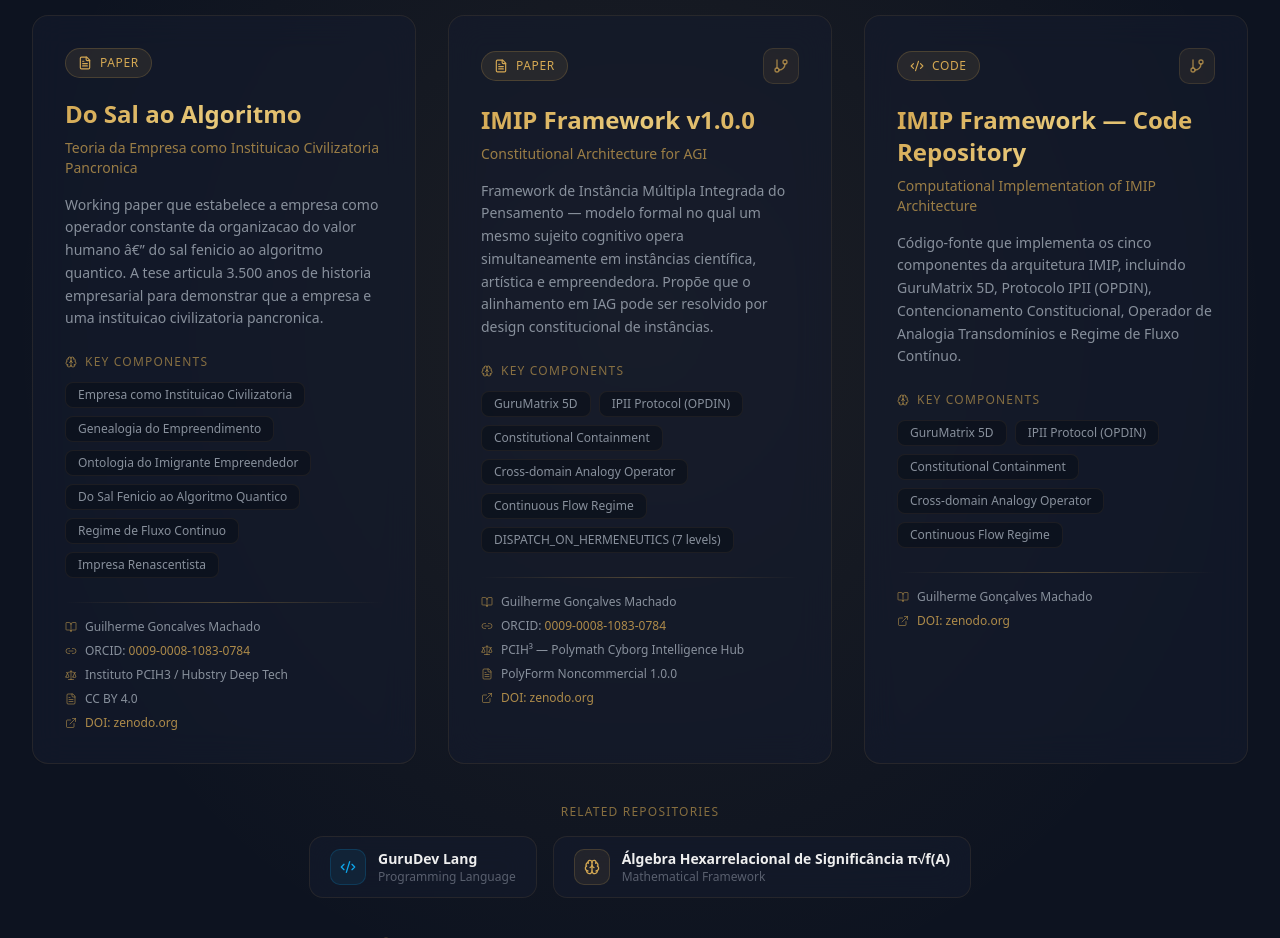
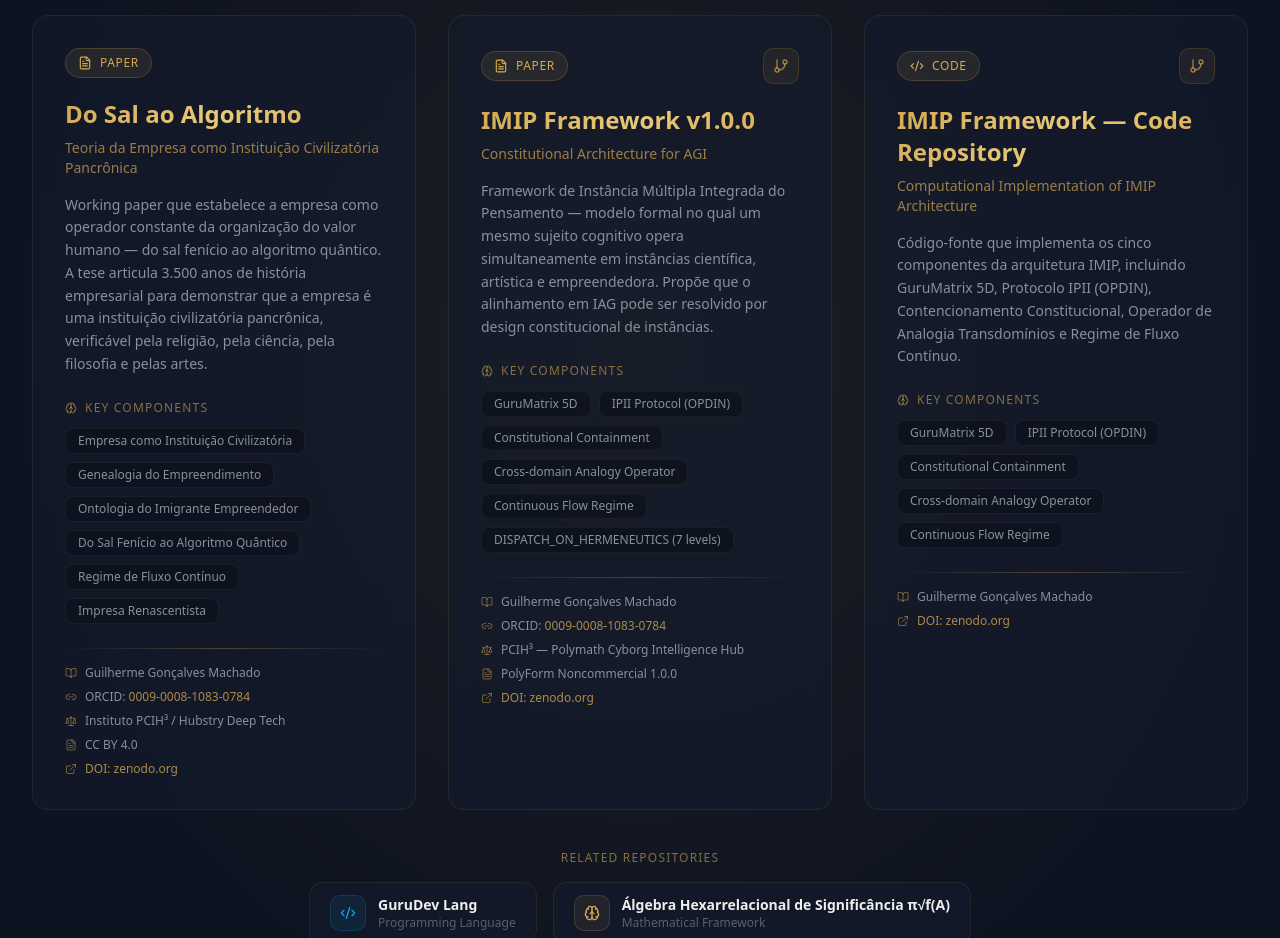
Before and after one commit to guilherme-machado-ceo/overall720-website, a Next.js app: page / in a window 1280 px wide. Shown: the part 2260-3198 px from the top of the page. Built offline with nearby package versions, Linux system fonts and the light colour scheme.

Commit message:
v9: fix research section accents

```diff
--- a/src/components/sections/research-section.tsx
+++ b/src/components/sections/research-section.tsx
@@ -20,21 +20,21 @@ const researchCards = [
     badge: "Paper",
     badgeIcon: FileText,
     title: "Do Sal ao Algoritmo",
-    subtitle: "Teoria da Empresa como Instituicao Civilizatoria Pancronica",
+    subtitle: "Teoria da Empresa como Instituição Civilizatória Pancrônica",
     doi: "https://doi.org/10.5281/zenodo.20285002",
     description:
-      "Working paper que estabelece a empresa como operador constante da organizacao do valor humano â€” do sal fenicio ao algoritmo quantico. A tese articula 3.500 anos de historia empresarial para demonstrar que a empresa e uma instituicao civilizatoria pancronica.",
+      "Working paper que estabelece a empresa como operador constante da organização do valor humano — do sal fenício ao algoritmo quântico. A tese articula 3.500 anos de história empresarial para demonstrar que a empresa é uma instituição civilizatória pancrônica, verificável pela religião, pela ciência, pela filosofia e pelas artes.",
     components: [
-      "Empresa como Instituicao Civilizatoria",
+      "Empresa como Instituição Civilizatória",
       "Genealogia do Empreendimento",
       "Ontologia do Imigrante Empreendedor",
-      "Do Sal Fenicio ao Algoritmo Quantico",
-      "Regime de Fluxo Continuo",
+      "Do Sal Fenício ao Algoritmo Quântico",
+      "Regime de Fluxo Contínuo",
       "Impresa Renascentista",
     ],
-    author: "Guilherme Goncalves Machado",
+    author: "Guilherme Gonçalves Machado",
     orcid: "0009-0008-1083-0784",
-    affiliation: "Instituto PCIH3 / Hubstry Deep Tech",
+    affiliation: "Instituto PCIH³ / Hubstry Deep Tech",
     license: "CC BY 4.0",
     github: null,
   },
@@ -271,7 +271,7 @@ export default function ResearchSection() {
           </p>
         </motion.div>
 
-        {/* Research Cards — 2 columns on desktop, stacked on mobile */}
+        {/* Research Cards — 3 columns on desktop, stacked on mobile */}
         <div className="grid lg:grid-cols-3 gap-6 md:gap-8 mb-10">
           {researchCards.map((card, index) => (
             <ResearchCard key={card.id} card={card} index={index} />
```
